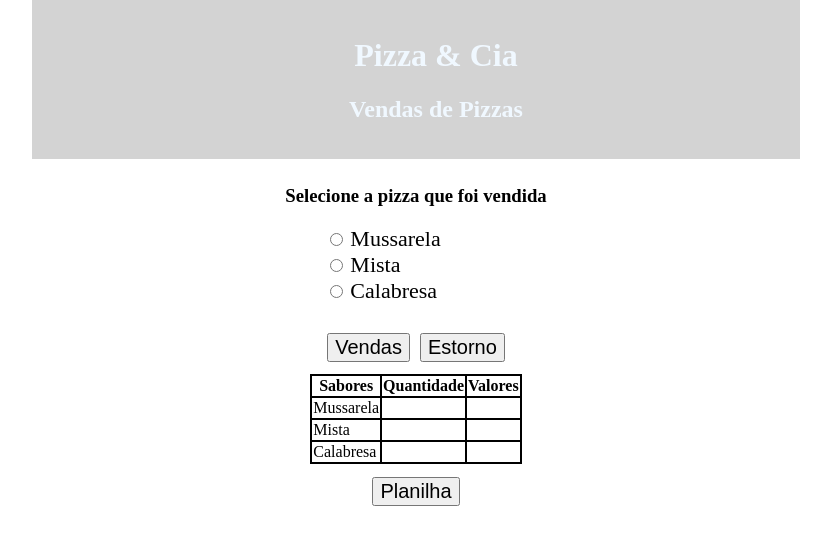
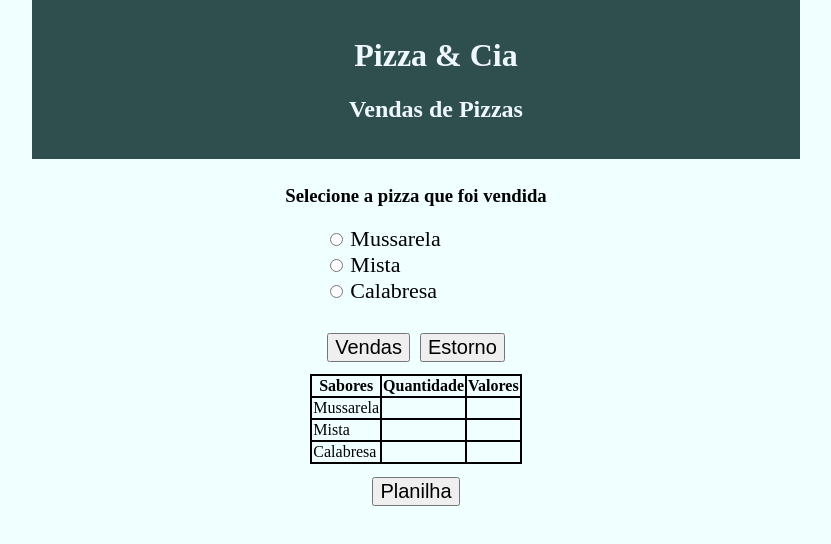
Before and after one commit to Whazys/ProgramaVendas, a plain HTML site: page index.html in a window 1280 px wide. Shown: the whole page, without its empty margins (224-1055 px from the left). Drawn offline with Linux system fonts and the light colour scheme.

Commit message:
Alterando background

```diff
--- a/style.css
+++ b/style.css
@@ -1,12 +1,13 @@
 body {
     margin: auto;
     width: 60%;
+    background-color: azure;
 }
 
 header {
     display: flex;
     justify-content: center;
-    background-color: lightgray;
+    background-color: darkslategrey;
     color: aliceblue;
     text-align: center;
 }
```
